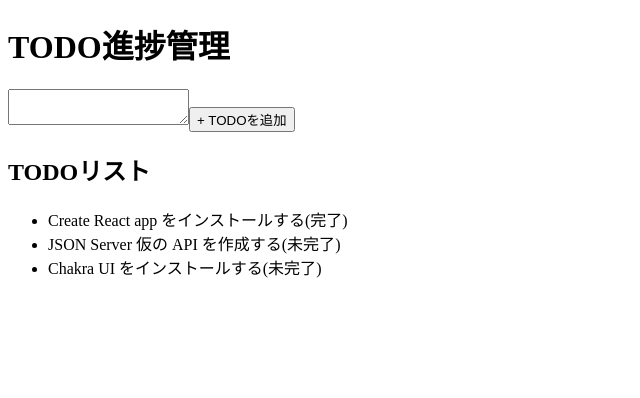
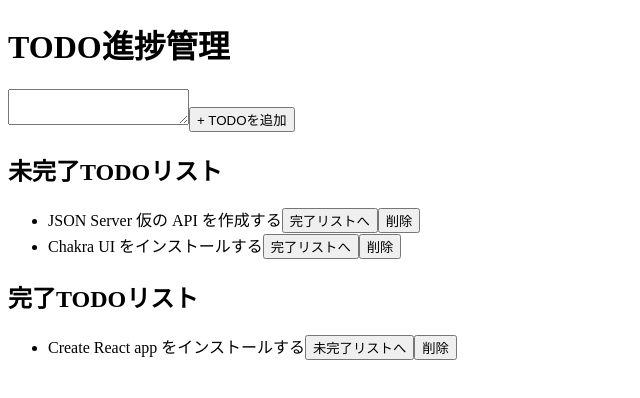
Before and after one commit to kk6/todo-app, a React (Create React App) app: page / in a window 1280 px wide. Shown: the top 398 px of the page, without its empty margins (0-640 px from the left). Built offline with nearby package versions, Linux system fonts and the light colour scheme; data requests are answered from the project's data file.

Commit message:
完了/未完了リストを分けた

```diff
--- a/src/components/App.tsx
+++ b/src/components/App.tsx
@@ -22,16 +22,40 @@
 
   console.log('TODOリスト: ', todoList);
 
+  const inCompletedList = todoList.filter((todo) => {
+    return !todo.done;
+  });
+
+  console.log('未完了TODOリスト: ', inCompletedList);
+
+  const completedList = todoList.filter((todo) => {
+    return todo.done;
+  });
+
+  console.log('完了TODOリスト: ', completedList);
+
   return (
     <>
       <h1>TODO進捗管理</h1>
       <textarea />
       <button>+ TODOを追加</button>
-      <h2>TODOリスト</h2>
+      <h2>未完了TODOリスト</h2>
       <ul>
-        {todoList.map((todo) => (
+        {inCompletedList.map((todo) => (
           <li key={todo.id}>
-            {todo.content}({todo.done ? '完了' : '未完了'})
+            {todo.content}
+            <button>{todo.done ? '未完了リストへ' : '完了リストへ'}</button>
+            <button>削除</button>
+          </li>
+        ))}
+      </ul>
+      <h2>完了TODOリスト</h2>
+      <ul>
+        {completedList.map((todo) => (
+          <li key={todo.id}>
+            {todo.content}
+            <button>{todo.done ? '未完了リストへ' : '完了リストへ'}</button>
+            <button>削除</button>
           </li>
         ))}
       </ul>
```
